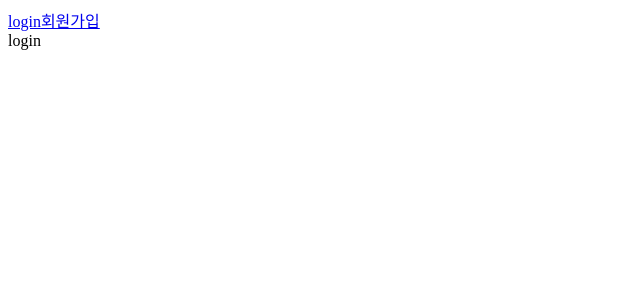
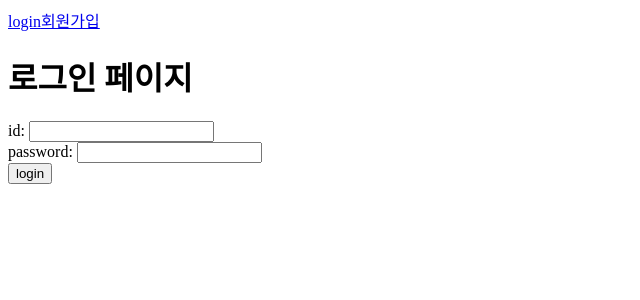
Before and after one commit to j2d1005/study_vue, a Vue app in the folder age-of-vue-04/vue-til/: page /login in a window 1280 px wide. Shown: the top 300 px of the page, without its empty margins (0-640 px from the left). Built offline with nearby package versions, Linux system fonts and the light colour scheme.

Commit message:
login form 구현과 api error 처리하기

```diff
--- a/age-of-vue-04/vue-til/src/api/index.js
+++ b/age-of-vue-04/vue-til/src/api/index.js
@@ -14,4 +14,8 @@
 	// promise이기 때문에 return을 해줘야 그 이후 비동기동작을 수행할 수 있다.
 }
 
-export { registerUser };
+function loginUser(userData) {
+	return instance.post('login', userData);
+}
+
+export { registerUser, loginUser };
--- /dev/null
+++ b/age-of-vue-04/vue-til/src/components/LoginForm.vue
@@ -0,0 +1,54 @@
+<template>
+	<form @submit.prevent="submitForm">
+		<div>
+			<label for="username">id: </label>
+			<input id="username" type="text" v-model="username" />
+		</div>
+		<div>
+			<label for="password">password: </label>
+			<input id="password" type="password" v-model="password" />
+		</div>
+		<button type="submit">login</button>
+		<p>{{ logMessage }}</p>
+	</form>
+</template>
+
+<script>
+import { loginUser } from '../api';
+
+export default {
+	data() {
+		return {
+			// form value
+			username: '',
+			password: '',
+			// log message
+			logMessage: '',
+		};
+	},
+	methods: {
+		async submitForm() {
+			try {
+				//비즈니스 로직
+				const userData = {
+					username: this.username,
+					password: this.password,
+				};
+				const { data } = await loginUser(userData);
+				this.logMessage = `${data.user.username} 님 환영합니다!`;
+				this.initform();
+			} catch (error) {
+				// 에러 핸들링 코드
+				console.log(error.response.data);
+				this.logMessage = error.response.data;
+			}
+		},
+		initform() {
+			this.username = '';
+			this.password = '';
+		},
+	},
+};
+</script>
+
+<style scoped></style>
--- a/age-of-vue-04/vue-til/src/views/LoginPage.vue
+++ b/age-of-vue-04/vue-til/src/views/LoginPage.vue
@@ -1,11 +1,17 @@
 <template>
 	<div>
-		login
+		<h1>로그인 페이지</h1>
+		<LoginForm />
 	</div>
 </template>
 
 <script>
-export default {};
+import LoginForm from '../components/LoginForm';
+export default {
+	components: {
+		LoginForm,
+	},
+};
 </script>
 
 <style scoped></style>
```
